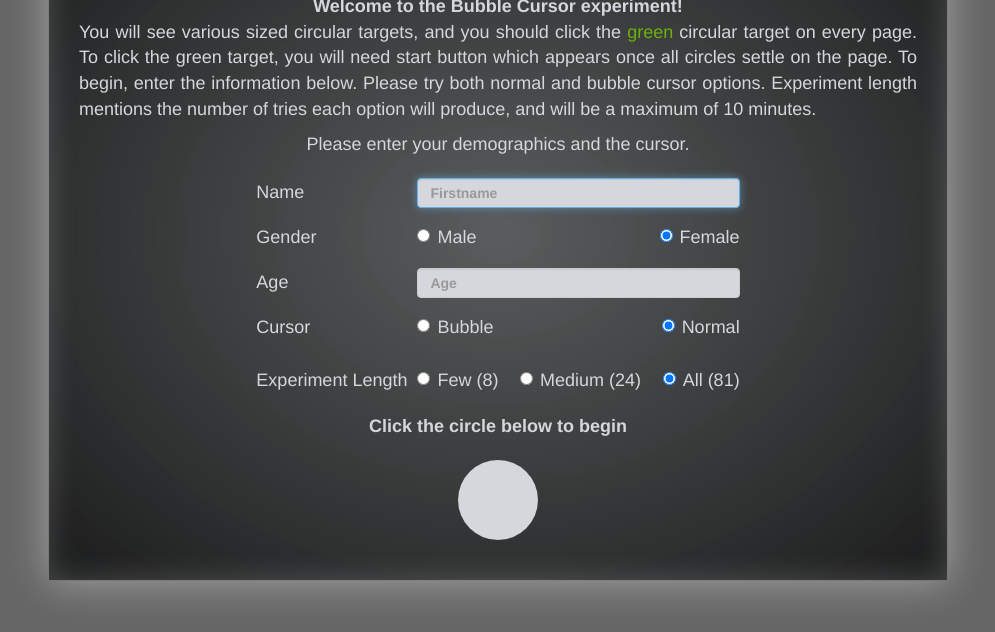
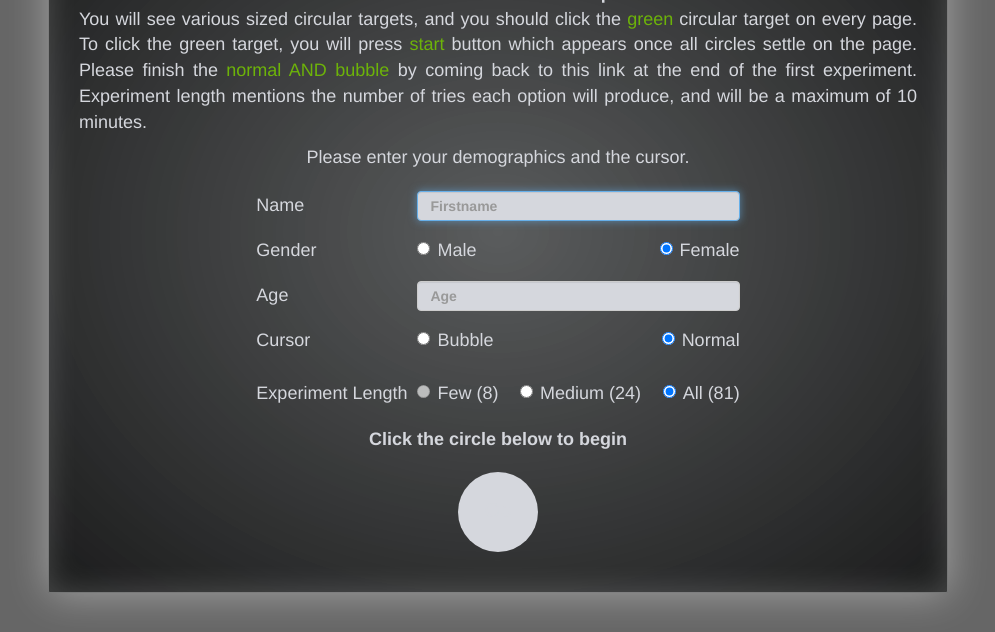
Before and after one commit to geetickachauhan/UI-Class-RS, a plain HTML site: page index.html in a window 1280 px wide. Shown: the part 168-800 px from the top of the page, without its empty margins (142-1137 px from the left). Drawn offline with nearby package versions, Linux system fonts and the light colour scheme.

Commit message:
Instructions fixed

```diff
--- a/index.html
+++ b/index.html
@@ -49,7 +49,7 @@ Please note: Bootstrap is not used for responsiveness, only aesthetics of the bu
     <main id="middle-row">
         <div class="text-center bold">Welcome to the Bubble Cursor experiment!</div> <p>
         You will see various sized circular targets, and you should click the <span class="text-green">green</span> circular target on every page.
-        To click the green target, you will need start button which appears once all circles settle on the page. To begin, enter the information below. Please try both normal and bubble cursor options. Experiment length mentions the number of tries each option will produce, and will be a maximum of 10 minutes.<br>
+        To click the green target, you will press <span class="text-green">start</span> button which appears once all circles settle on the page. Please finish the <span class="text-green">normal AND bubble </span> by coming back to this link at the end of the first experiment. Experiment length mentions the number of tries each option will produce, and will be a maximum of 10 minutes.<br>
         <div class="text-center">Please enter your demographics and the cursor. </div>
         <p>
         <div id="formwrapper">
@@ -79,7 +79,7 @@ Please note: Bootstrap is not used for responsiveness, only aesthetics of the bu
                 <div class="formtext">Experiment Length</div>
                 <div class="radio">
                     <label>
-                        <input class="formradio" type="radio" name="experiments" value="few">Few (8)
+                        <input class="formradio" type="radio" name="experiments" value="few" disabled>Few (8)
                     </label>
                     <label>
                         <input class="formradio" type="radio" name="experiments" value="medium" checked>Medium (24)
```
